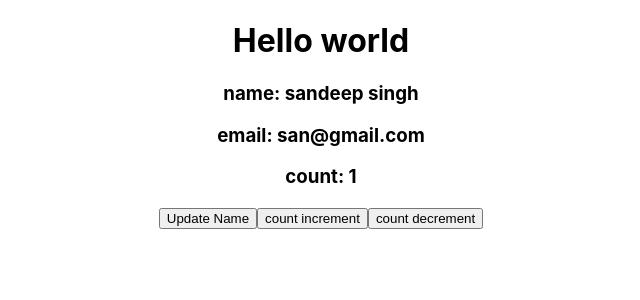
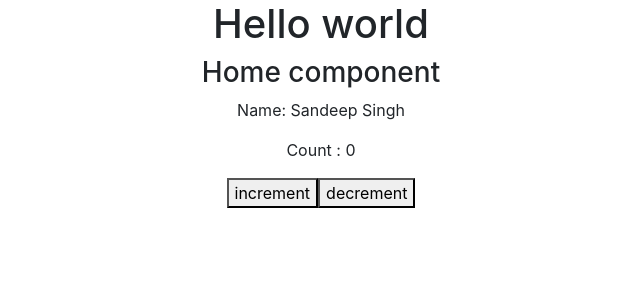
Before and after one commit to sandeepsingh75/react-concepts, a React (Create React App) app: page / in a window 1280 px wide. Shown: the top 300 px of the page, without its empty margins (319-959 px from the left). Built offline with nearby package versions, Linux system fonts and the light colour scheme.

Commit message:
useEffect hook use

```diff
--- a/public/index.html
+++ b/public/index.html
@@ -24,6 +24,7 @@
       work correctly both with client-side routing and a non-root public URL.
       Learn how to configure a non-root public URL by running `npm run build`.
     -->
+    <link href="https://cdn.jsdelivr.net/npm/bootstrap@5.3.2/dist/css/bootstrap.min.css" rel="stylesheet" integrity="sha384-T3c6CoIi6uLrA9TneNEoa7RxnatzjcDSCmG1MXxSR1GAsXEV/Dwwykc2MPK8M2HN" crossorigin="anonymous">
     <title>React App</title>
   </head>
   <body>
@@ -39,5 +40,6 @@
       To begin the development, run `npm start` or `yarn start`.
       To create a production bundle, use `npm run build` or `yarn build`.
     -->
+    <script src="https://cdn.jsdelivr.net/npm/bootstrap@5.3.2/dist/js/bootstrap.bundle.min.js" integrity="sha384-C6RzsynM9kWDrMNeT87bh95OGNyZPhcTNXj1NW7RuBCsyN/o0jlpcV8Qyq46cDfL" crossorigin="anonymous"></script>
   </body>
 </html>
--- a/src/components/Home.js
+++ b/src/components/Home.js
@@ -1,42 +1,25 @@
-import React from 'react';
+import React, { useEffect, useState } from'react';
 
-class Home extends React.Component{
-    constructor(){
-        super();
-        this.state={
-            name:'sandeep singh',
-            email:'san@gmail.com',
-            count:1
-        }
+const Home =(props)=>{
+    const [count, setCount] = useState(0);
+
+
+    const add=()=>{
+        setCount(count+1)
     }
-    updatestate()
-    {
-        this.setState({
-            name:'sanjay'
-        })
+    const sub=()=>{
+        setCount(count-1)
     }
-    add(){
-        this.setState({
-            count: this.state.count+1,
-        })
-    }
-    sub(){
-        this.setState({
-            count: this.state.count-1,
-        })
-    }
-    render(){
-        return(
-            <div>
-                <h3> name: {this.state.name} </h3>
-                <h3> email: {this.state.email} </h3>
-                <h3> count: {this.state.count} </h3>
-                <button onClick={()=>this.updatestate()}> Update Name</button>
-                <button onClick={()=> this.add()} > count increment </button>
-                <button onClick={()=> this.sub()} > count decrement </button>
-            </div>
-        )
-    }
+    return(
+        <div>
+        <h3>Home component</h3>
+        <p>Name: {props.name}</p>
+        <p> Count : {count} </p>
+        <button onClick={()=>add()} >increment</button>
+        <button onClick={()=>sub()}>decrement</button>
+
+        </div>
+    )
 }
 
 export default Home;
```
